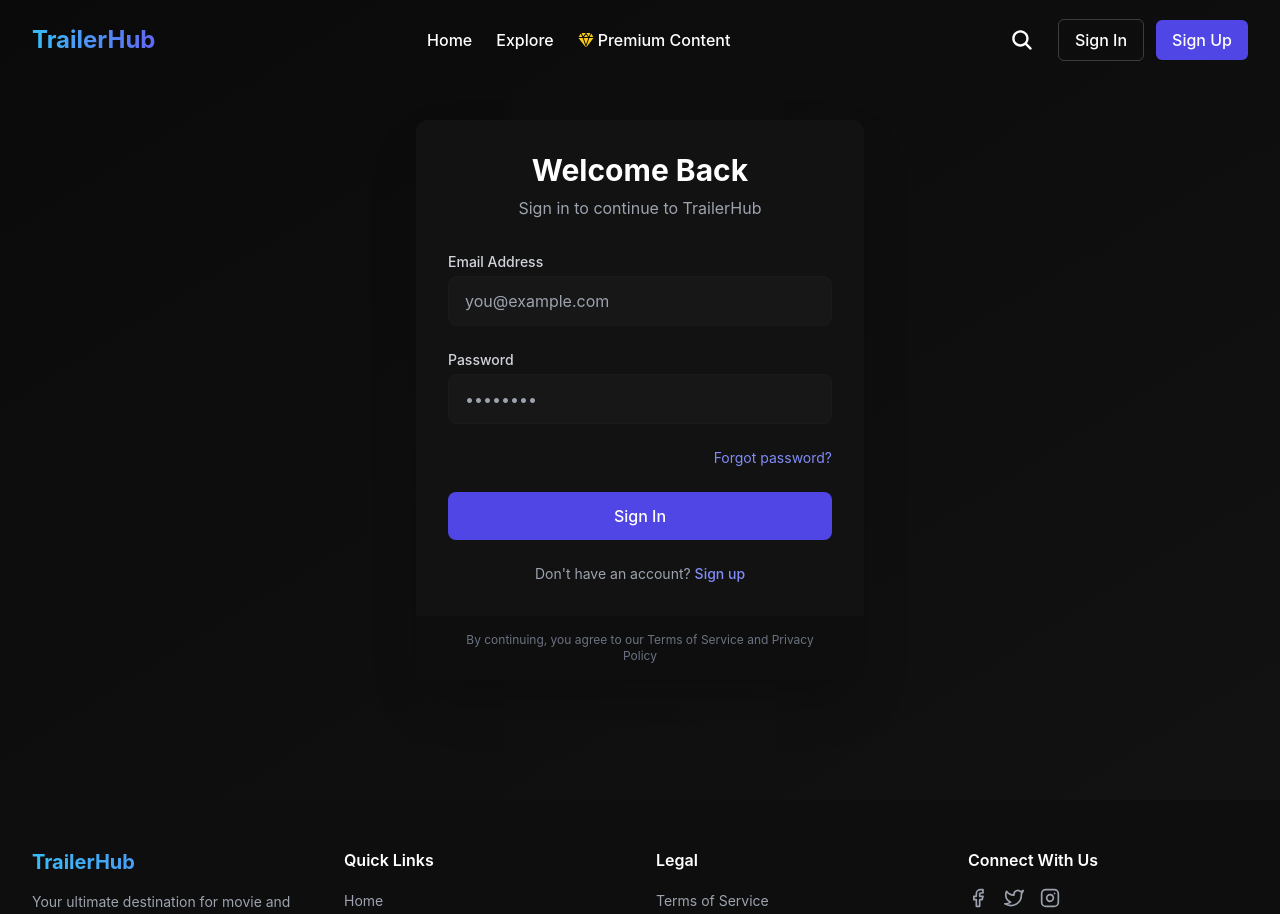
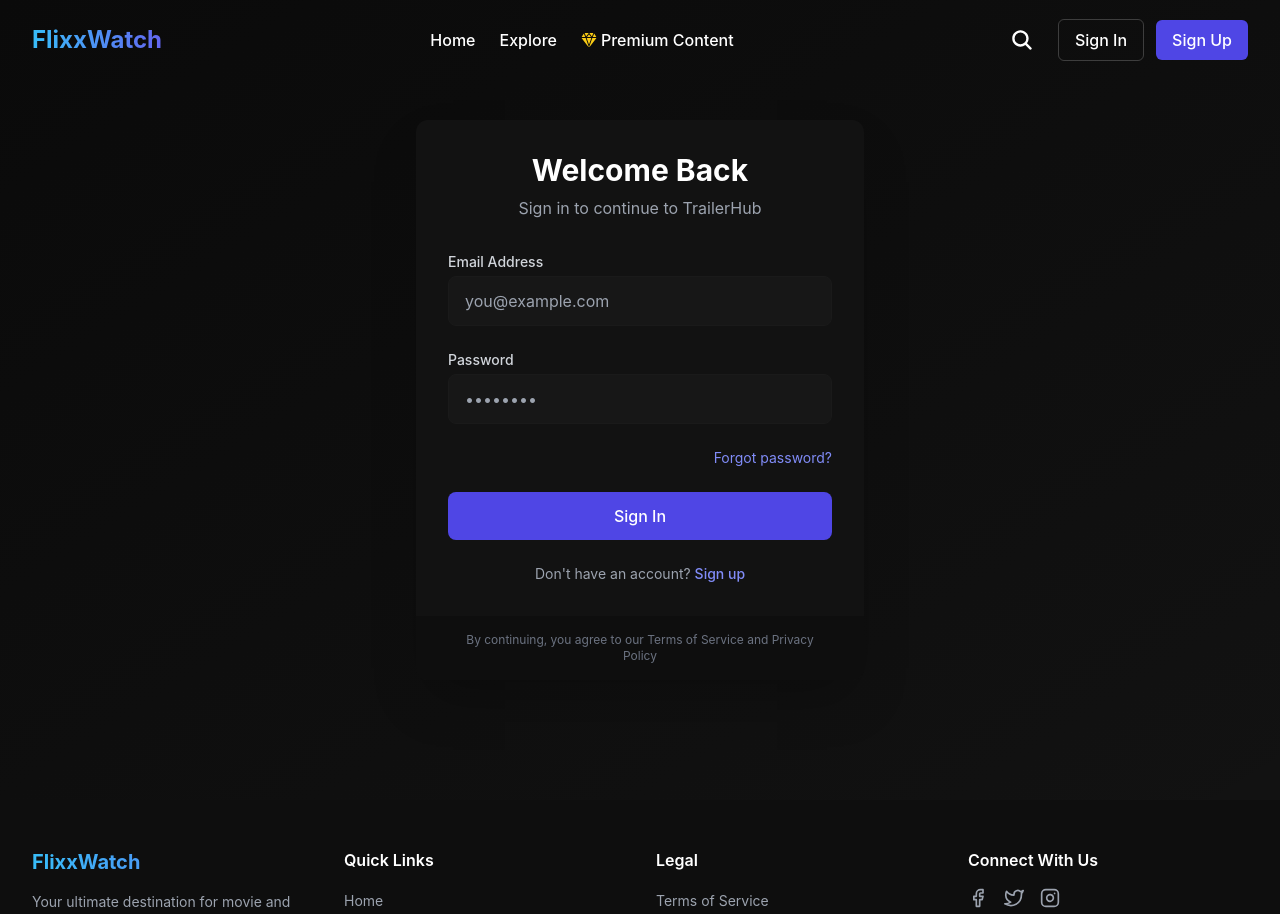
Before and after one commit to adarshpathak3408/FlixWatch, a React (Vite) app: page /login in a window 1280 px wide. Shown: the top 914 px of the page. Built offline with nearby package versions, Linux system fonts and the light colour scheme.

Commit message:
Version 6.1 - Updated

```diff
--- a/src/components/layout/Footer.jsx
+++ b/src/components/layout/Footer.jsx
@@ -8,7 +8,7 @@ const Footer = () => {
       <div className="container mx-auto px-4 md:px-8 py-12">
         <div className="grid grid-cols-1 md:grid-cols-4 gap-8">
           <div>
-            <h3 className="text-xl font-bold mb-4 title-gradient">TrailerHub</h3>
+            <h3 className="text-xl font-bold mb-4 title-gradient">FlixxWatch</h3>
             <p className="text-gray-400 text-sm">
               Your ultimate destination for movie and web series trailers. Discover, watch, and share the latest and greatest trailers with friends.
             </p>
--- a/src/components/layout/Header.jsx
+++ b/src/components/layout/Header.jsx
@@ -57,7 +57,7 @@ const Header = () => {
         <div className="flex items-center justify-between h-20">
           {/* Logo */}
           <Link to="/" className="text-2xl font-bold title-gradient">
-            TrailerHub
+            FlixxWatch
           </Link>
 
           {/* Desktop Navigation */}
--- a/src/pages/Profile.jsx
+++ b/src/pages/Profile.jsx
@@ -4,7 +4,6 @@ import { useNavigate } from 'react-router-dom';
 import { motion } from 'framer-motion';
 import { useAuth } from '../contexts/AuthContext';
 import { IoPerson, IoBookmark, IoHeart, IoTime, IoLogOut, IoCog, IoHelpCircle } from 'react-icons/io5';
-import { FaCrown } from 'react-icons/fa';
 import { supabase } from '../lib/supabase';
 
 const Profile = () => {
@@ -156,16 +155,6 @@ const Profile = () => {
           <div className="flex-1">
             <h1 className="text-3xl font-bold mb-1">{user.user_metadata?.name || 'User'}</h1>
             <p className="text-gray-400 mb-4">{user.email}</p>
-
-            {!isPremium && (
-              <button
-                onClick={upgradeToPremium}
-                className="btn btn-accent flex items-center gap-2 px-4 py-2 text-sm"
-              >
-                <FaCrown />
-                Upgrade to Premium
-              </button>
-            )}
           </div>
         </div>
 
@@ -215,7 +204,7 @@ const Profile = () => {
                   }`}
                 >
                   <IoHeart />
-                  <span>Liked Movies</span>
+                  <span>Liked Trailers</span>
                   <span className="ml-auto bg-dark-100 text-xs px-2 py-1 rounded-full">
                     {likedMovies.length}
                   </span>
@@ -257,7 +246,7 @@ const Profile = () => {
                   {/* Stats Cards */}
                   <div className="grid grid-cols-1 md:grid-cols-3 gap-4 mb-8">
                     <div className="bg-gradient-to-br from-dark-500 to-dark-600 p-4 rounded-lg">
-                      <h3 className="text-gray-400 text-sm mb-2">Movies Watched</h3>
+                      <h3 className="text-gray-400 text-sm mb-2">Trailers Watched</h3>
                       <p className="text-3xl font-bold">{stats.totalWatched}</p>
                     </div>
                     <div className="bg-gradient-to-br from-dark-500 to-dark-600 p-4 rounded-lg">
@@ -379,7 +368,7 @@ const Profile = () => {
                         <IoTime size={24} />
                       </div>
                       <h3 className="text-xl font-semibold mb-2">No Watch History</h3>
-                      <p className="text-gray-400 mb-4">Movies you watch will appear here</p>
+                      <p className="text-gray-400 mb-4">Trailers you watch will appear here</p>
                       <button
                         onClick={() => navigate('/explore')}
                         className="btn btn-primary"
```
